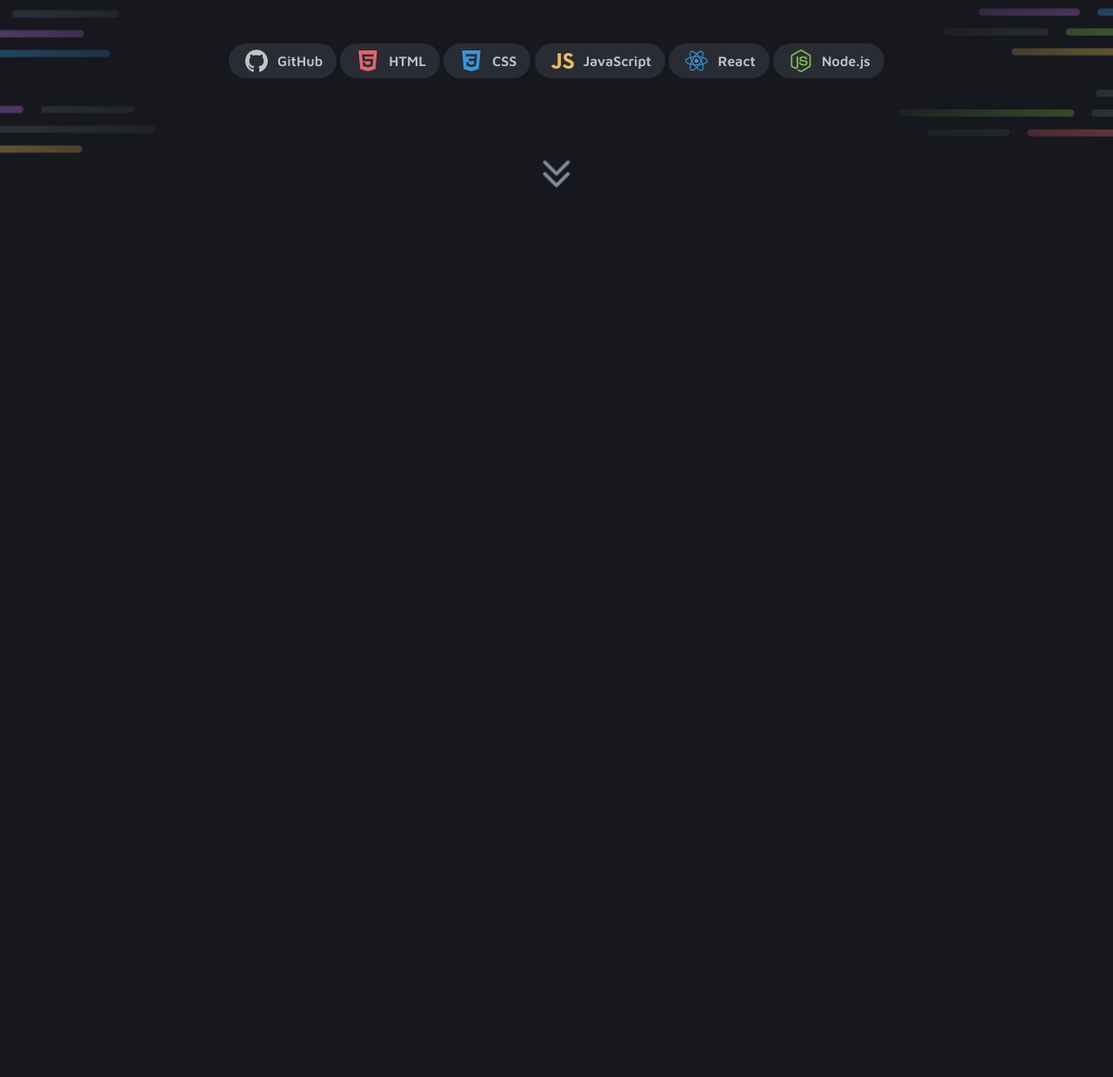
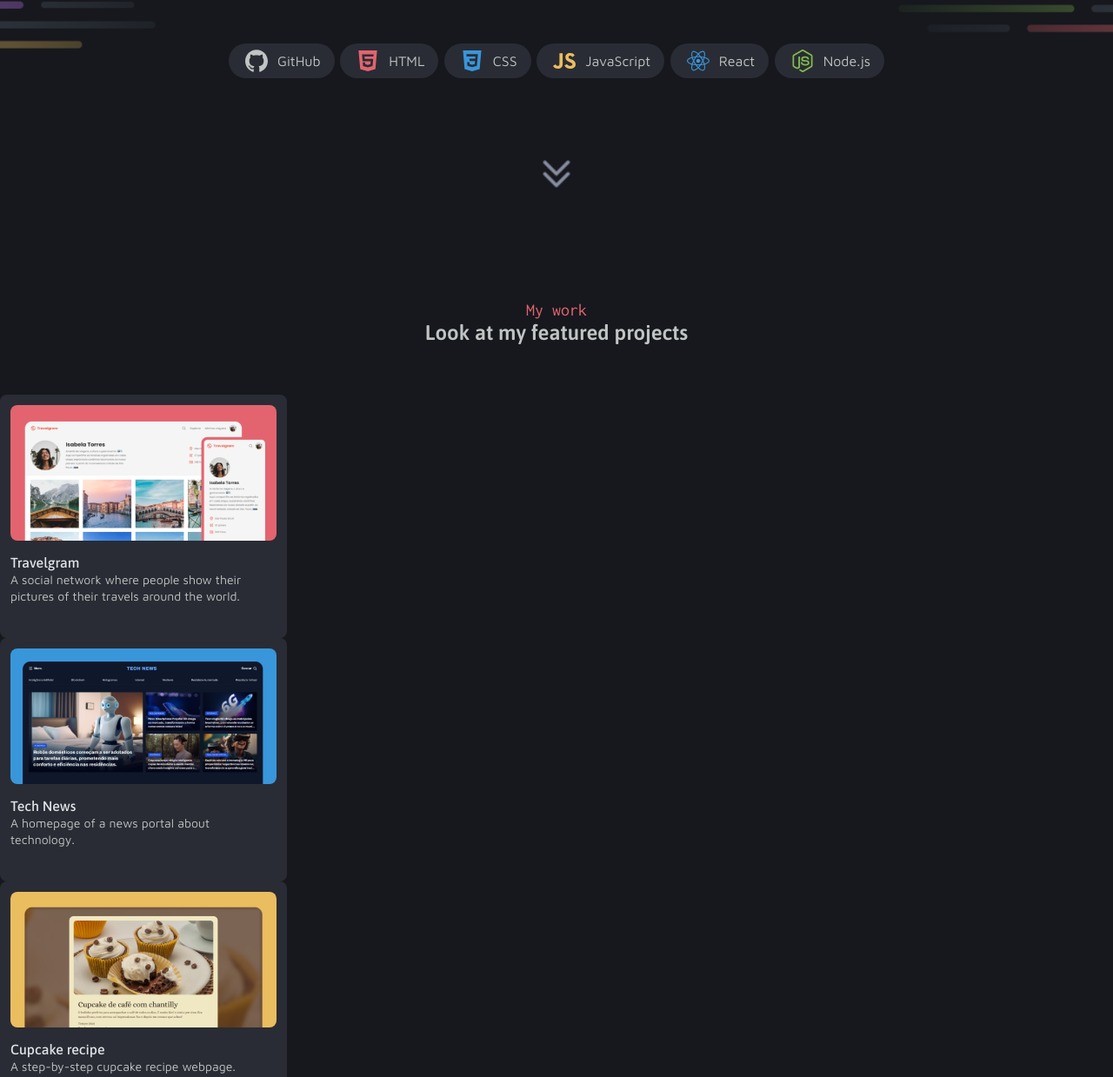
Before and after one commit to brossavictor/portfolio-dev, a plain HTML site: page index.html in a window 1280 px wide. Shown: the part 495-1734 px from the top of the page at 87% size. Before the commit the page ends 800 px from the top, so only its background shows below. Drawn offline with Linux system fonts and the light colour scheme.

Commit message:
set figures and organized fonts

```diff
--- a/index.html
+++ b/index.html
@@ -63,7 +63,67 @@
 				<img src="assets/images/png/Vector.png" alt="" />
 			</section>
 
-			<section></section>
+			<section id="jobs">
+				<header>
+					<span class="subtitle highlight">My work</span>
+					<p class="title medium">Look at my featured projects</p>
+				</header>
+
+				<figure>
+					<img src="assets/images/thumbnails/Thumbnail_Project-01.png" alt="" />
+					<figcaption>
+						<h3>Travelgram</h3>
+						<p>
+							A social network where people show their pictures of their travels
+							around the world.
+						</p>
+					</figcaption>
+				</figure>
+
+				<figure>
+					<img src="assets/images/thumbnails/Thumbnail_Project-02.png" alt="" />
+					<figcaption>
+						<h3>Tech News</h3>
+						<p>A homepage of a news portal about technology.</p>
+					</figcaption>
+				</figure>
+
+				<figure>
+					<img src="assets/images/thumbnails/Thumbnail_Project-03.png" alt="" />
+					<figcaption>
+						<h3>Cupcake recipe</h3>
+						<p>A step-by-step cupcake recipe webpage.</p>
+					</figcaption>
+				</figure>
+
+				<figure>
+					<img src="assets/images/thumbnails/Thumbnail_Project-04.png" alt="" />
+					<figcaption>
+						<h3>Zingen</h3>
+						<p>A landing page fully responsive for a Karaoke app.</p>
+					</figcaption>
+				</figure>
+
+				<figure>
+					<img src="assets/images/thumbnails/Thumbnail_Project-05.png" alt="" />
+					<figcaption>
+						<h3>Refund</h3>
+						<p>A system for asking and tracking of refunds.</p>
+					</figcaption>
+				</figure>
+
+				<figure>
+					<img src="assets/images/thumbnails/Thumbnail_Project-06.png" alt="" />
+					<figcaption>
+						<h3>Tourism</h3>
+						<p>
+							A webpage with all important information for people who wants to
+							travel to Busan.
+						</p>
+					</figcaption>
+				</figure>
+			</section>
+
 			<section></section>
 			<section></section>
 		</main>
--- a/styles/global.css
+++ b/styles/global.css
@@ -20,24 +20,27 @@
 	--gray-500: #c0c4c3;
 	--gray-600: #e2e4e9;
 
+	/* background */
+	--background-color: #16181d;
+
 	/* fonts */
 	--asap: "Asap", sans-serif;
 	--inconsolata: "Inconsolata", sans-serif;
 	--maven: "Maven Pro", sans-serif;
 
 	/* font sizes */
-	--title-lg: 800 56px/120% var(--asap);
-	--title-md: 800 24px/120% var(--asap);
-	--title-sm: 800 16px/120% var(--asap);
+	--title-lg: 700 56px/120% var(--asap);
+	--title-md: 600 24px/120% var(--asap);
+	--title-sm: 500 16px/120% var(--asap);
 
-	--subtitle: 600 20px/120% var(--inconsolata);
+	--subtitle: 400 20px/120% var(--inconsolata);
 
-	--text-md: 600 16px/140% var(--maven);
-	--text-sm: 600 14px/140% var(--maven);
+	--text-md: 400 16px/140% var(--maven);
+	--text-sm: 400 14px/140% var(--maven);
 }
 
 body {
-	background: var(--gray-200);
+	background: var(--background-color);
 }
 
 h1,
@@ -45,3 +48,47 @@ h2,
 h3 {
 	color: var(--gray-600);
 }
+
+h2 {
+	font: var(--title-md);
+}
+
+h3 {
+	font: var(--title-sm);
+}
+
+p {
+	color: var(--gray-500);
+	font: var(--text-sm);
+}
+
+.subtitle {
+	font: var(--subtitle);
+}
+
+.title {
+	&,
+	large {
+		font: var(--title-lg);
+	}
+
+	&.medium {
+		font: var(--title-md);
+	}
+
+	&.small {
+		font: var(--title-sm);
+	}
+}
+
+.highlight {
+	color: var(--red);
+}
+
+.text {
+	color: var(--gray-500);
+}
+
+.grid {
+	grid-row: auto;
+}
--- a/styles/index.css
+++ b/styles/index.css
@@ -1,2 +1,3 @@
 @import url(global.css);
 @import url(profile.css);
+@import url(jobs.css);
--- /dev/null
+++ b/styles/jobs.css
@@ -0,0 +1,32 @@
+#jobs {
+	header {
+		display: flex;
+		flex-direction: column;
+		align-items: center;
+		justify-content: center;
+
+		margin-top: 72px;
+		margin-bottom: 56px;
+	}
+
+	figure {
+		background: var(--gray-300);
+		border-radius: 8px;
+
+		width: 330px;
+		height: 280px;
+
+		img {
+			border-radius: 8px;
+
+			margin: 12px;
+
+			width: 306px;
+			height: 156px;
+		}
+	}
+
+	figcaption {
+		margin-inline: 12px;
+	}
+}
--- a/styles/profile.css
+++ b/styles/profile.css
@@ -1,31 +1,6 @@
 #profile {
 	background-image: url(../assets/images/background/Background_Intro.png);
 	background-size: 100vw;
-
-	margin-top: 120px;
-
-	.subtitle {
-		font: var(--subtitle);
-	}
-
-	.highlight {
-		color: var(--red);
-	}
-
-	.title {
-		&,
-		large {
-			font: var(--title-lg);
-		}
-
-		&.medium {
-			font: var(--title-md);
-		}
-
-		&.small {
-			font: var(--title-sm);
-		}
-	}
 
 	p {
 		color: var(--gray-400);
@@ -63,6 +38,7 @@ header {
 }
 
 #avatar {
+	margin-top: 120px;
 	margin-bottom: 56px;
 }
 
```
Also changed, not shown: styles/fonts.css (added).
